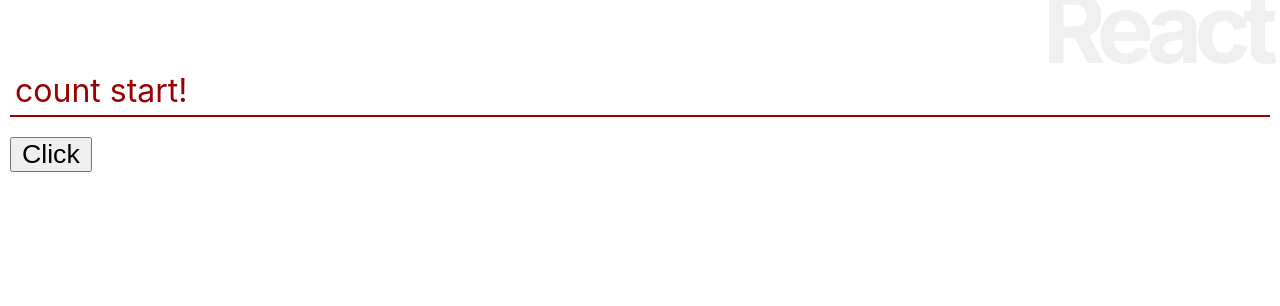
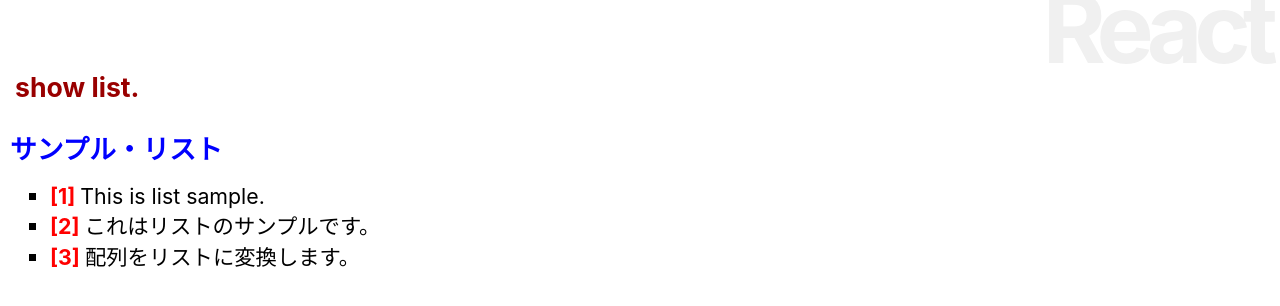
Before and after one commit to yuki-snow1823/React_study, a React (Create React App) app in the folder react-app/: page / in a window 1280 px wide. Shown: the top 306 px of the page. Built offline with nearby package versions, Linux system fonts and the light colour scheme.

Commit message:
[add]mapを使った複雑なリスト作成

```diff
--- a/react-app/src/App.js
+++ b/react-app/src/App.js
@@ -3,46 +3,82 @@ import Rect from "./Rect";
 import "./App.css";
 
 class App extends Component {
+  data = [
+    "This is list sample.",
+    "これはリストのサンプルです。",
+    "配列をリストに変換します。",
+  ];
+
   msgStyle = {
-    fontSize: "24pt",
+    fontSize: "20pt",
     color: "#900",
     margin: "20px 0px",
     padding: "5px",
-    borderBottom: "2px solid #900",
-  };
-  btnStyle = {
-    fontSize: "20pt",
-    padding: "0px 10px",
   };
 
   constructor(props) {
     super(props);
     this.state = {
-      counter: 0,
-      msg: "count start!",
+      list: this.data,
     };
-    this.doAction = this.doAction.bind(this);
-  }
-
-  doAction(e) {
-    this.setState((state) => ({
-      counter: state.counter + 1,
-      // クリックしたら最初に文字が変わる
-      msg: "count: " + state.counter,
-    }));
   }
 
   render() {
     return (
       <div>
-        <h1> React </h1> <p style={this.msgStyle}> {this.state.msg} </p>{" "}
-        <button style={this.btnStyle} onClick={this.doAction}>
-          {" "}
-          Click{" "}
-        </button>{" "}
+        <h1> React </h1>
+        <h2 style={this.msgStyle}> show list. </h2>{" "}
+        <List title="サンプル・リスト" data={this.data} />{" "}
       </div>
     );
   }
 }
 
+class List extends Component {
+  number = 1;
+
+  title = {
+    fontSize: "20pt",
+    fontWeight: "bold",
+    color: "blue",
+  };
+
+  render() {
+    let data = this.props.data;
+    return (
+      <div>
+        <p style={this.title}> {this.props.title} </p>{" "}
+        <ul>
+          {" "}
+          {data.map((item) => (
+            <Item number={this.number++} value={item} key={this.number} />
+          ))}{" "}
+        </ul>{" "}
+      </div>
+    );
+  }
+}
+
+class Item extends Component {
+  li = {
+    listStyleType: "square",
+    fontSize: "16pt",
+    color: "#06",
+    margin: "0px",
+    padding: "0px",
+  };
+  num = {
+    fontWeight: "bold",
+    color: "red",
+  };
+
+  render() {
+    return (
+      <li style={this.li}>
+        <span style={this.num}> [{this.props.number}] </span> {this.props.value}{" "}
+      </li>
+    );
+  }
+}
+
 export default App;
```
